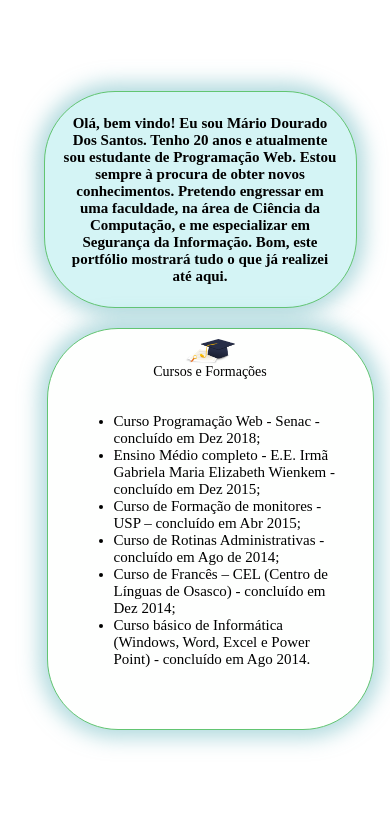
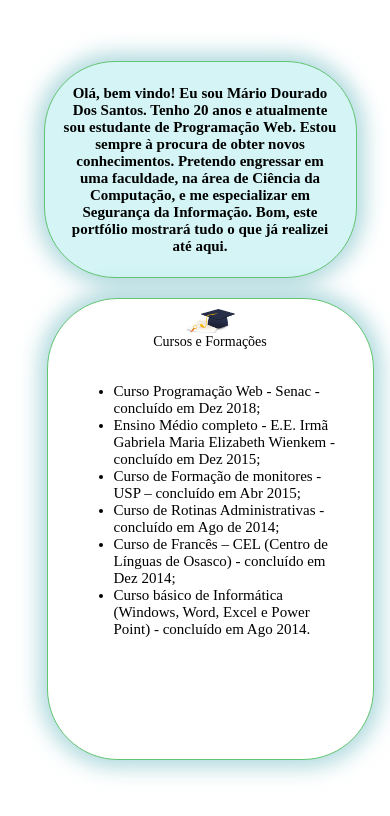
Before and after one commit to thalles020/thalles020.github.io, a plain HTML site: page index.html in a window 390 px wide. Shown: the part 992-1808 px from the top of the page. Drawn offline with Linux system fonts and the light colour scheme; a web font is replaced by a local one.

Commit message:
Add files via upload

```diff
--- a/estilo.css
+++ b/estilo.css
@@ -406,7 +406,7 @@ body {
 		flex-direction: column;
 		align-items: center;
 		width: 70%;
-		height: 380px;
+		height: 440px;
 		flex-shrink: 1;
 		flex-grow: 0;
 		margin: 20px 0px;
```
